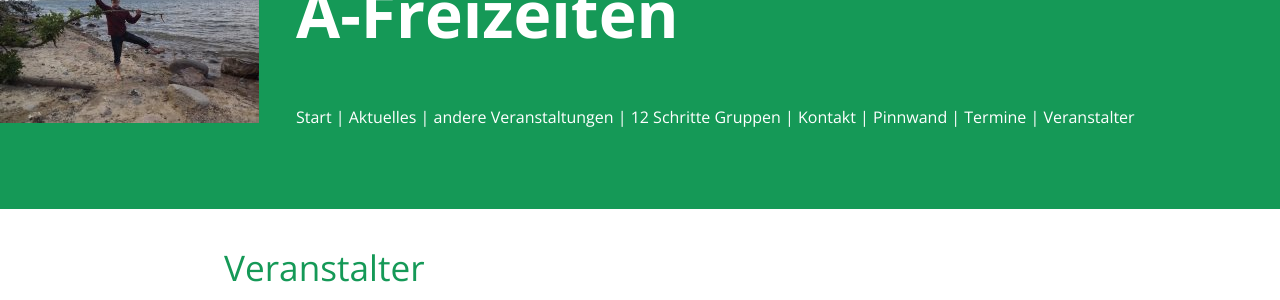
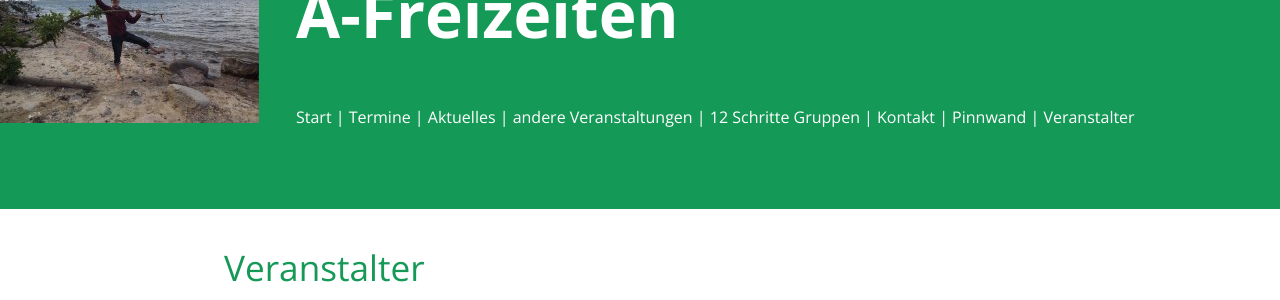
Before and after one commit to thomaskarlrichter/afreizeiten.github.io, a Jekyll site: the page built from veranstalter.md, in a window 1280 px wide. Shown: the part 157-457 px from the top of the page. Built offline with Jekyll 4.4.1, drawn with Linux system fonts in a browser that asks for light colours.

Commit message:
dynamic Menue changed Start und termine am Anfang

```diff
--- a/_layouts/default.html
+++ b/_layouts/default.html
@@ -13,9 +13,10 @@
     <section class="page-header">
       <h1 class="title">A-Freizeiten</h1>
       <nav>
-        <a href="/home">Start</a>
+        <a href="/home">Start</a> |
+        <a href="/termine">Termine</a>
 	{% for p in site.pages %}
-	{% if p.title == "Start" %}
+	{% if p.title == "Start" or p.title == "Termine" %}
 	{% else %}
         | <a href="{{ p.url }}">{{ p.title }}</a>
 	{% endif %}
```
